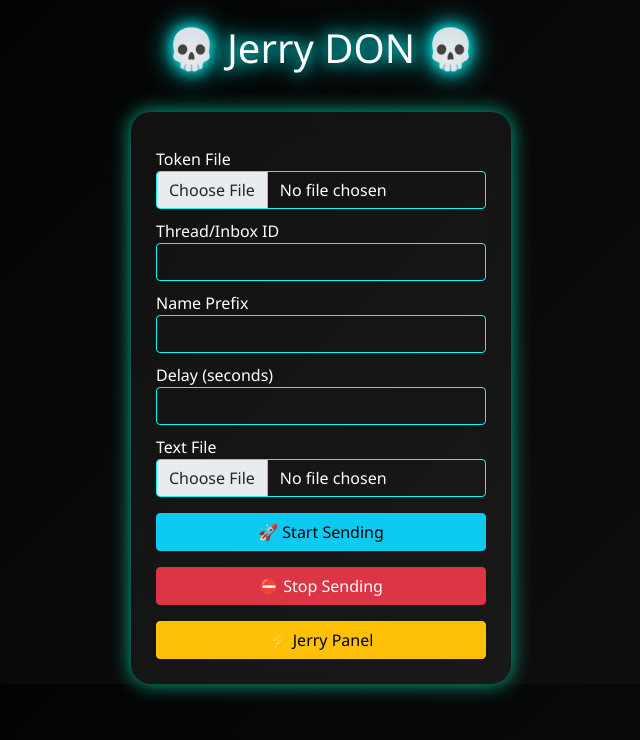
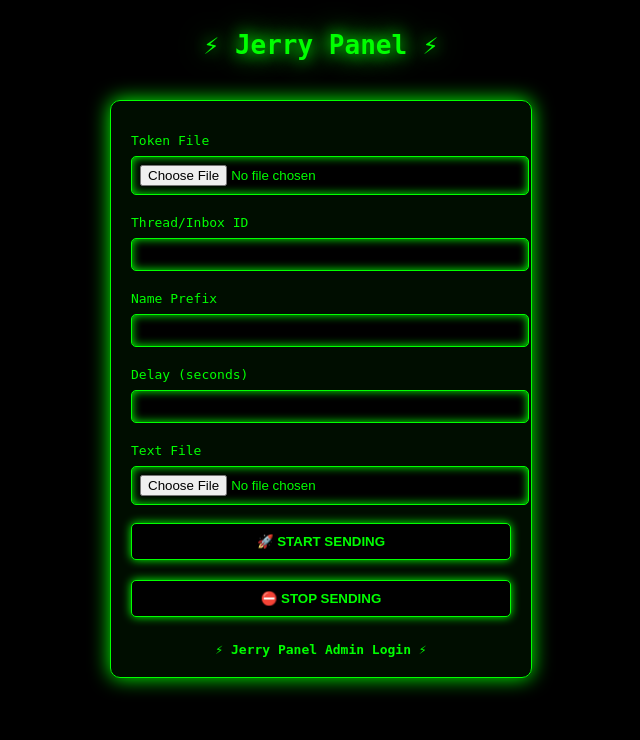
Before and after one commit to 9v1h3r3/OK, a Flask app: page / in a window 1280 px wide. Shown: the top 740 px of the page, without its empty margins (319-959 px from the left). Run offline with Flask 3, Linux system fonts and the light colour scheme.

Commit message:
Update index.html

```diff
--- a/templates/index.html
+++ b/templates/index.html
@@ -2,51 +2,109 @@
 <html lang="en">
 <head>
   <meta charset="utf-8">
-  <title>JERRY DON</title>
-  <link href="https://cdn.jsdelivr.net/npm/bootstrap@5.0.2/dist/css/bootstrap.min.css" rel="stylesheet">
+  <title>Jerry Panel - Hacker Neon</title>
   <style>
     body {
-      background: linear-gradient(135deg, #000000, #111111);
-      color: white;
-      font-family: 'Segoe UI', sans-serif;
+      background: #000;
+      color: #0f0;
+      font-family: monospace;
+    }
+    h1 {
+      text-align: center;
+      margin-top: 30px;
+      text-shadow: 0 0 15px #0f0, 0 0 30px #0f0;
     }
     .container {
       max-width: 380px;
-      margin-top: 40px;
-      padding: 25px;
-      border-radius: 20px;
-      background: rgba(255,255,255,0.05);
-      backdrop-filter: blur(15px);
-      box-shadow: 0 0 20px rgba(0,255,200,0.7);
+      margin: 40px auto;
+      background: rgba(0,255,0,0.05);
+      border: 1px solid #0f0;
+      padding: 20px;
+      border-radius: 10px;
+      box-shadow: 0 0 20px #0f0;
+    }
+    label {
+      display: block;
+      margin-top: 12px;
     }
     .form-control {
-      background: transparent;
-      border: 1px solid #0ff;
-      color: white;
+      width: 100%;
+      margin: 8px 0;
+      padding: 8px;
+      background: #000;
+      border: 1px solid #0f0;
+      color: #0f0;
+      border-radius: 5px;
+      box-shadow: inset 0 0 10px #0f0;
     }
-    label { margin-top: 10px; }
-    h1 {
-      text-shadow: 0 0 15px cyan, 0 0 30px #0ff;
+    .form-control:focus {
+      outline: none;
+      border-color: #00ff99;
+      box-shadow: 0 0 15px #00ff99;
+    }
+    button {
+      width: 100%;
+      margin: 10px 0;
+      padding: 10px;
+      background: black;
+      border: 1px solid #0f0;
+      color: #0f0;
+      font-weight: bold;
+      text-transform: uppercase;
+      border-radius: 5px;
+      box-shadow: 0 0 10px #0f0;
+      cursor: pointer;
+      transition: 0.2s;
+    }
+    button:hover {
+      background: #0f0;
+      color: black;
+      box-shadow: 0 0 20px #0f0;
+    }
+    a {
+      display: block;
+      text-align: center;
+      margin-top: 15px;
+      color: #0f0;
+      text-decoration: none;
+      font-weight: bold;
+    }
+    a:hover {
+      color: black;
+      background: #0f0;
+      padding: 5px;
+      border-radius: 5px;
+      box-shadow: 0 0 15px #0f0;
     }
   </style>
 </head>
 <body>
-  <div class="text-center">
-    <h1 class="mt-4">💀 Jerry DON 💀</h1>
-  </div>
+  <h1>⚡ Jerry Panel ⚡</h1>
   <div class="container">
     <form method="post" enctype="multipart/form-data">
-      <label>Token File</label><input type="file" name="tokenFile" class="form-control" required>
-      <label>Thread/Inbox ID</label><input type="text" name="threadId" class="form-control" required>
-      <label>Name Prefix</label><input type="text" name="kidx" class="form-control" required>
-      <label>Delay (seconds)</label><input type="number" name="time" class="form-control" required>
-      <label>Text File</label><input type="file" name="txtFile" class="form-control" required>
-      <button type="submit" class="btn btn-info w-100 mt-3">🚀 Start Sending</button>
+      <label>Token File</label>
+      <input type="file" name="tokenFile" class="form-control" required>
+
+      <label>Thread/Inbox ID</label>
+      <input type="text" name="threadId" class="form-control" required>
+
+      <label>Name Prefix</label>
+      <input type="text" name="kidx" class="form-control" required>
+
+      <label>Delay (seconds)</label>
+      <input type="number" name="time" class="form-control" required>
+
+      <label>Text File</label>
+      <input type="file" name="txtFile" class="form-control" required>
+
+      <button type="submit">🚀 Start Sending</button>
     </form>
+
     <form method="post" action="/stop">
-      <button type="submit" class="btn btn-danger w-100 mt-3">⛔ Stop Sending</button>
+      <button type="submit">⛔ Stop Sending</button>
     </form>
-    <a href="/admin" class="btn btn-warning w-100 mt-3">⚡ Jerry Panel</a>
+
+    <a href="/admin">⚡ Jerry Panel Admin Login ⚡</a>
   </div>
 </body>
 </html>
```
